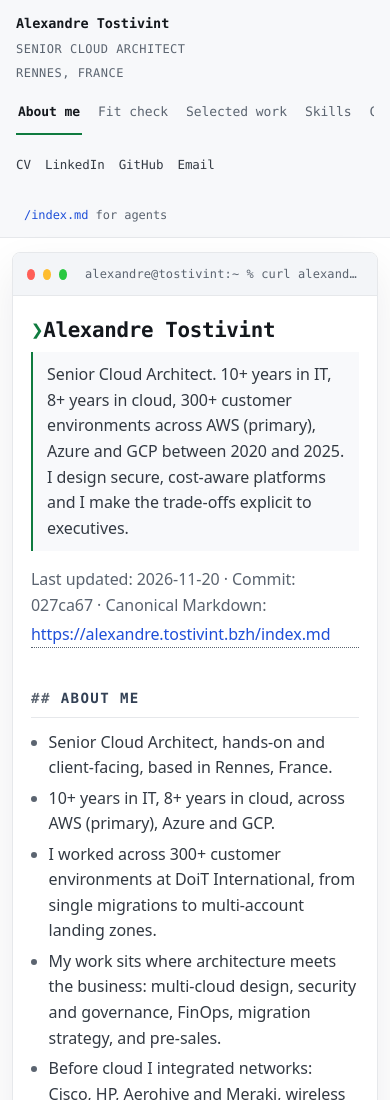
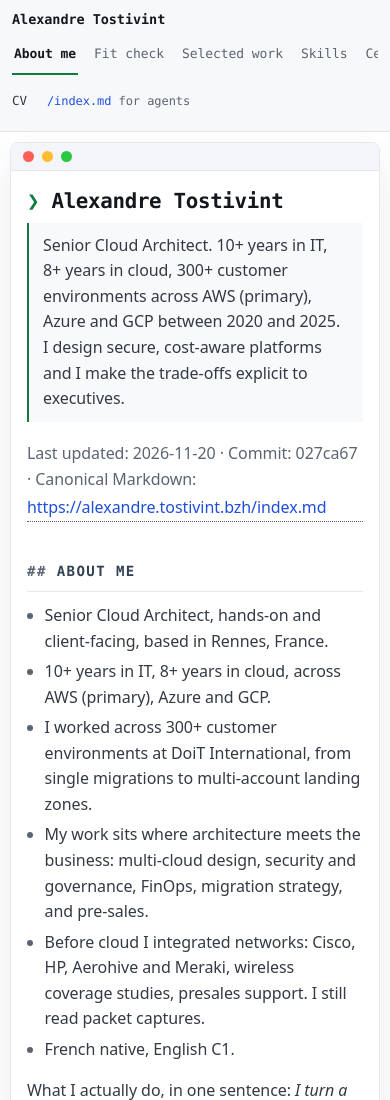
Before and after one commit to atostivint/agent-profile, a plain HTML site: page index.html in a window 390 px wide. Shown: the top 1100 px of the page. Drawn offline with Linux system fonts and the light colour scheme.

Commit message:
Site: compact the header and stamp on small screens

```diff
--- a/index.html
+++ b/index.html
@@ -175,9 +175,18 @@
     .win .body { padding: 22px 18px 26px; }
     h1 { font-size: 1.4rem; }
     body { font-size: 16px; }
+    .rail { padding: 8px 12px; gap: 4px 12px; }
+    .rail .id .rl { display: none; }
+    .rail .util a:not(:first-child) { display: none; }
+    .rail .mdlink { margin-top: 0; }
+    .rail nav a { min-height: 40px; }
+    main { padding: 0 10px; }
+    .win { margin: 10px auto 20px; }
+    .win .body { padding: 18px 16px 24px; }
+    h1 + blockquote + p { font-size: 11px; line-height: 1.5; margin: -.2rem 0 1rem; }
   }
   @media (max-width: 430px) {
-    h1::before { content: "\276F "; }
+    h1::before { content: "\276F\00a0"; }
     h1 { font-size: 1.3rem; }
   }
   @media (max-width: 600px) {
@@ -190,6 +199,8 @@
     td:nth-child(1)::before { content: "Years \00b7\00a0"; }
     td:nth-child(2)::before { content: "Role \00b7\00a0"; }
     td:nth-child(3)::before { content: "Organization \00b7\00a0"; }
+    .bar { padding: 8px 12px; }
+    .bar .title { display: none; }
   }
   @media (prefers-reduced-motion: reduce) { * { scroll-behavior: auto !important; transition: none !important; } }
   @media print {
```
